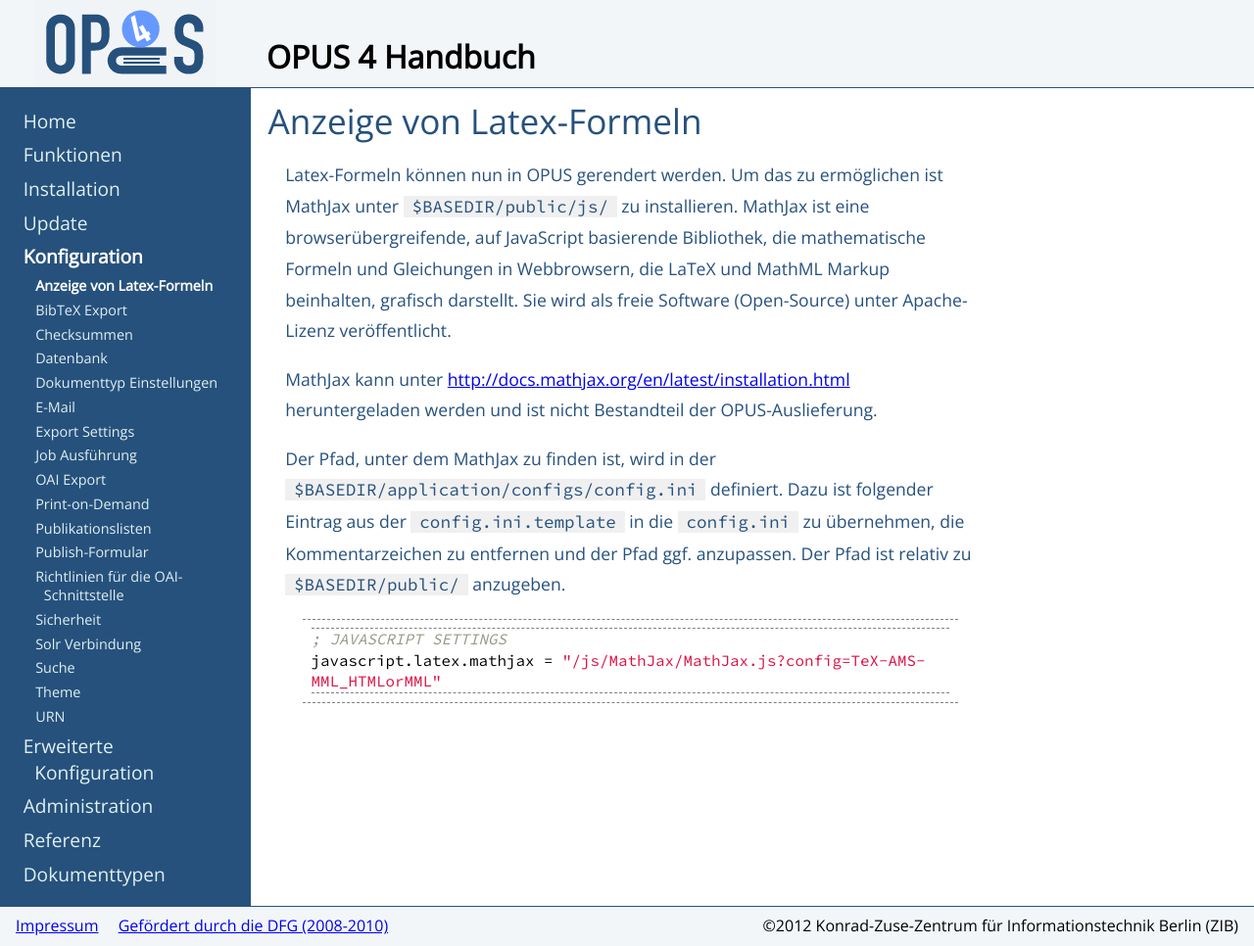
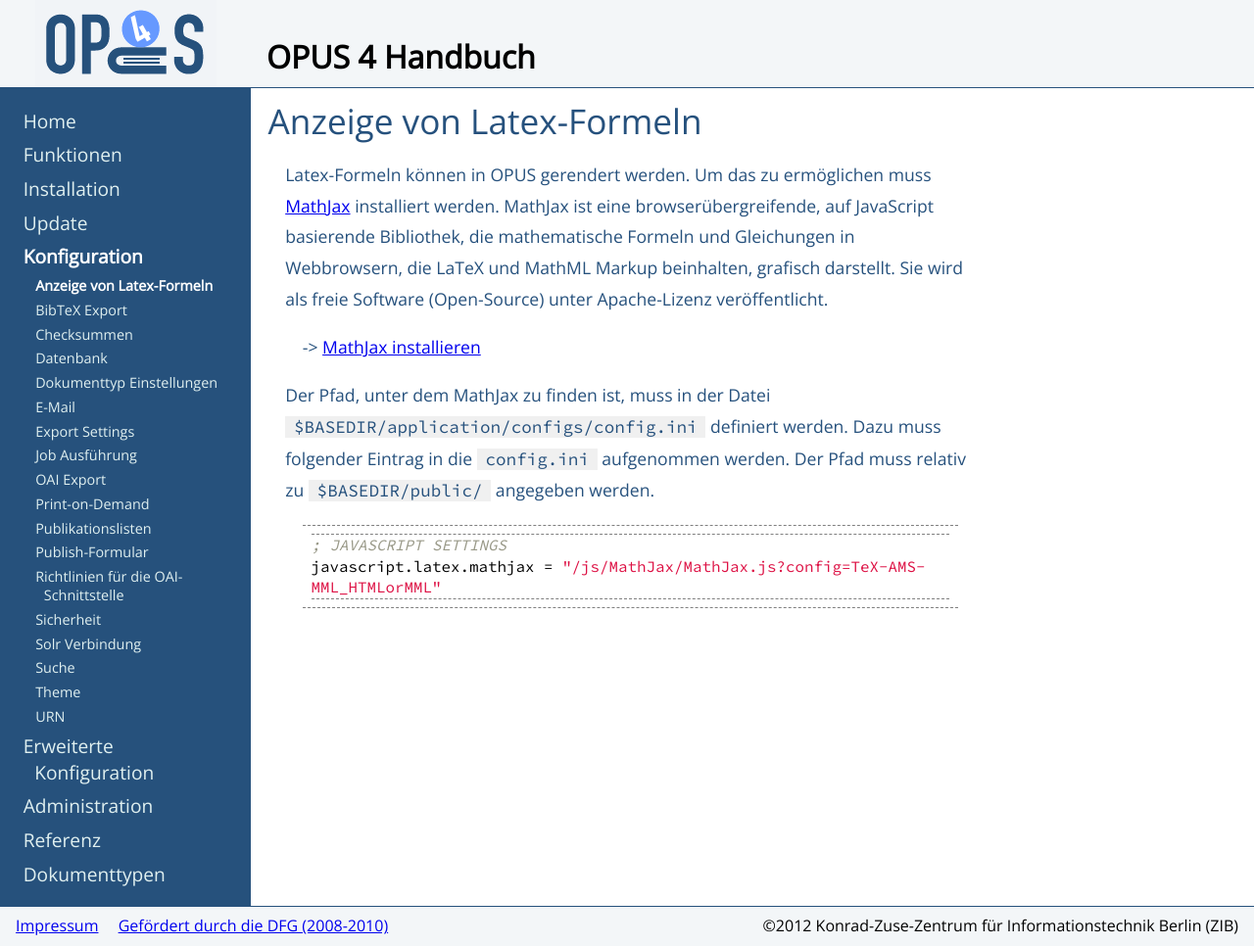
Before and after one commit to OPUS4/userdoc, a Jekyll site: the page built from config/latex.md, in a window 1280 px wide. Shown: the whole page at 98% size. Built offline with Jekyll 4.4.1, drawn with Linux system fonts in a browser that asks for light colours.

Commit message:
#37 Installation von MathJax mit Composer erklärt.

```diff
--- a/config/latex.md
+++ b/config/latex.md
@@ -5,21 +5,21 @@ weight: 40
 
 # Anzeige von Latex-Formeln
 
-Latex-Formeln können nun in OPUS gerendert werden. Um das zu ermöglichen ist MathJax unter
-`$BASEDIR/public/js/` zu installieren. MathJax ist eine browserübergreifende, auf JavaScript
-basierende Bibliothek, die mathematische Formeln und Gleichungen in Webbrowsern, die LaTeX und
-MathML Markup beinhalten, grafisch darstellt. Sie wird als freie Software (Open-Source) unter
-Apache-Lizenz veröffentlicht.
+Latex-Formeln können in OPUS gerendert werden. Um das zu ermöglichen muss [MathJax][MATHJAX] installiert werden.
+MathJax ist eine browserübergreifende, auf JavaScript basierende Bibliothek, die mathematische Formeln
+und Gleichungen in Webbrowsern, die LaTeX und MathML Markup beinhalten, grafisch darstellt. Sie wird
+als freie Software (Open-Source) unter Apache-Lizenz veröffentlicht.
 
-MathJax kann unter <http://docs.mathjax.org/en/latest/installation.html> heruntergeladen werden und ist
-nicht Bestandteil der OPUS-Auslieferung.
+* [MathJax installieren](../installation/mathjax.html)
+{: class="navlist" }
 
-Der Pfad, unter dem MathJax zu finden ist, wird in der `$BASEDIR/application/configs/config.ini`
-definiert. Dazu ist folgender Eintrag aus der `config.ini.template` in die `config.ini` zu
-übernehmen, die Kommentarzeichen zu entfernen und der Pfad ggf. anzupassen. Der Pfad ist relativ
-zu `$BASEDIR/public/` anzugeben.
+Der Pfad, unter dem MathJax zu finden ist, muss in der Datei `$BASEDIR/application/configs/config.ini`
+definiert werden. Dazu muss folgender Eintrag in die `config.ini` aufgenommen werden. Der Pfad muss relativ
+zu `$BASEDIR/public/` angegeben werden.
 
 ~~~ ini
 ; JAVASCRIPT SETTINGS
 javascript.latex.mathjax = "/js/MathJax/MathJax.js?config=TeX-AMS-MML_HTMLorMML"
 ~~~
+
+[MATHJAX]: https://www.mathjax.org/
```
Also changed, not shown: installation/mathjax.md (added, +43 -0 lines).
